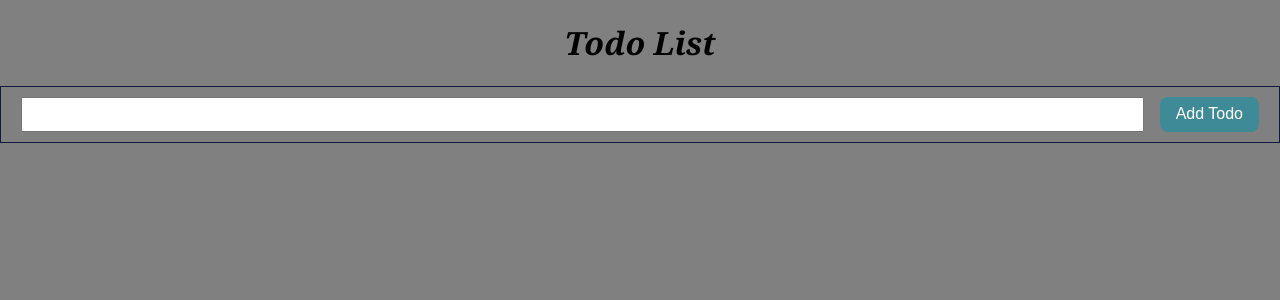
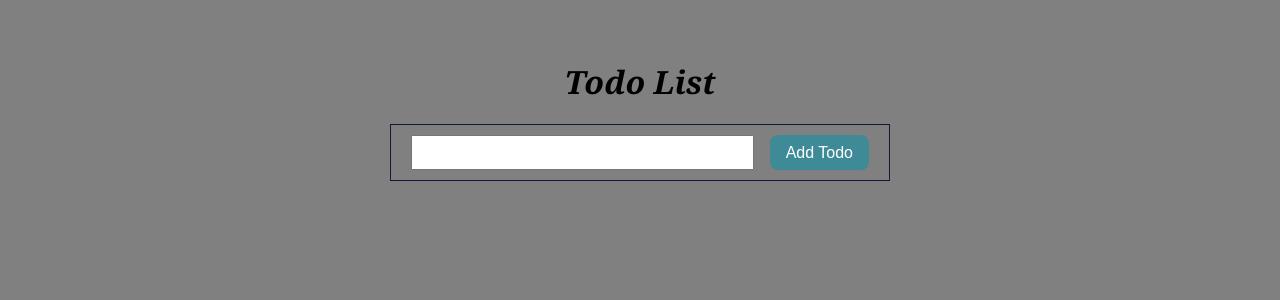
Before and after one commit to ibm-developer-skills-network/uqwxd-react_labs, a React (Create React App) app in the folder todo_list/: page / in a window 1280 px wide. Shown: the top 300 px of the page. Built offline with nearby package versions, Linux system fonts and the light colour scheme.

Commit message:
changes made to app

```diff
--- a/todo_list/src/App.js
+++ b/todo_list/src/App.js
@@ -1,29 +1,52 @@
 import React from "react";
 import "./App.css";
+
 const App = () => {
   const [todos, setTodos] = React.useState([]);
   const [todo, setTodo] = React.useState("");
 
-  // Add the handlesubmit code here
+  function handleSubmit(e) {
+    e.preventDefault();
 
+    const newTodo = {
+      id: new Date().getTime(),
+      text: todo.trim(),
+      completed: false,
+    };
+    if (newTodo.text.length > 0 ) {
+        setTodos([...todos].concat(newTodo));
+        setTodo("");
+    } else {
 
-  // Add the deleteToDo code here
+        alert("Enter Valid Task");
+        setTodo("");
+    }
+  }
 
+  function deleteTodo(id) {
+    let updatedTodos = [...todos].filter((todo) => todo.id !== id);
+    setTodos(updatedTodos);
+  }
+  return (
+      <div id="todo-list">
+        <h1>Todo List</h1>
+      <form onSubmit={handleSubmit}>
+        <input
+            type="text"
+            onChange={(e) => setTodo(e.target.value)}
+            value={todo}
+        />
+        <button type="submit">Add Todo</button>
+        </form>
+        {todos.map((todo) => <div className="todo" key={todo.id}>
+            <div>{todo.text}</div>
 
-  // Add the toggleComplete code here
+        <button onClick={() => deleteTodo(todo.id)}>Delete</button>
 
+        </div>)}
+        </div>
 
-  // Add the submitEdits code here
+  );
+};
 
-
-return(
-<div className ="App">
-<h1>Todo List</h1>
-<form>
-<input type ="text" align ="right" />
-<button type ="submit">Add Todo</button>
-</form>
-</div>
-);
-};
 export default App;
```
Also changed, not shown: 2 other files (tests, documents, lock files or other folders).
